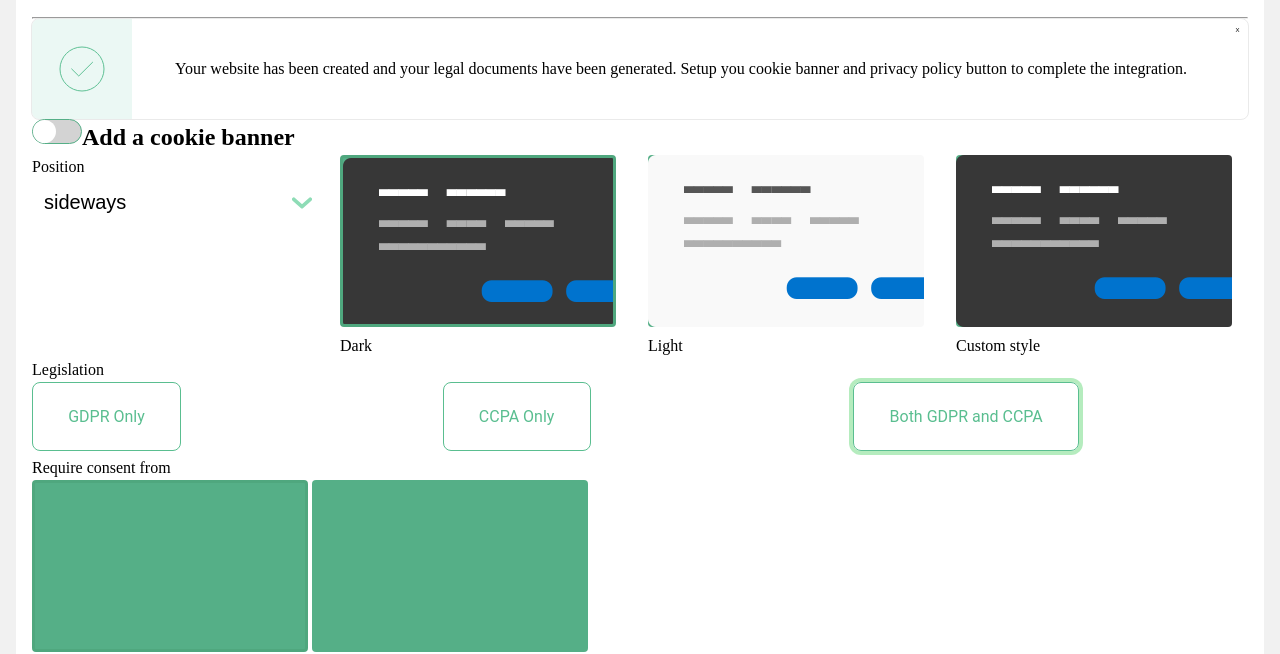
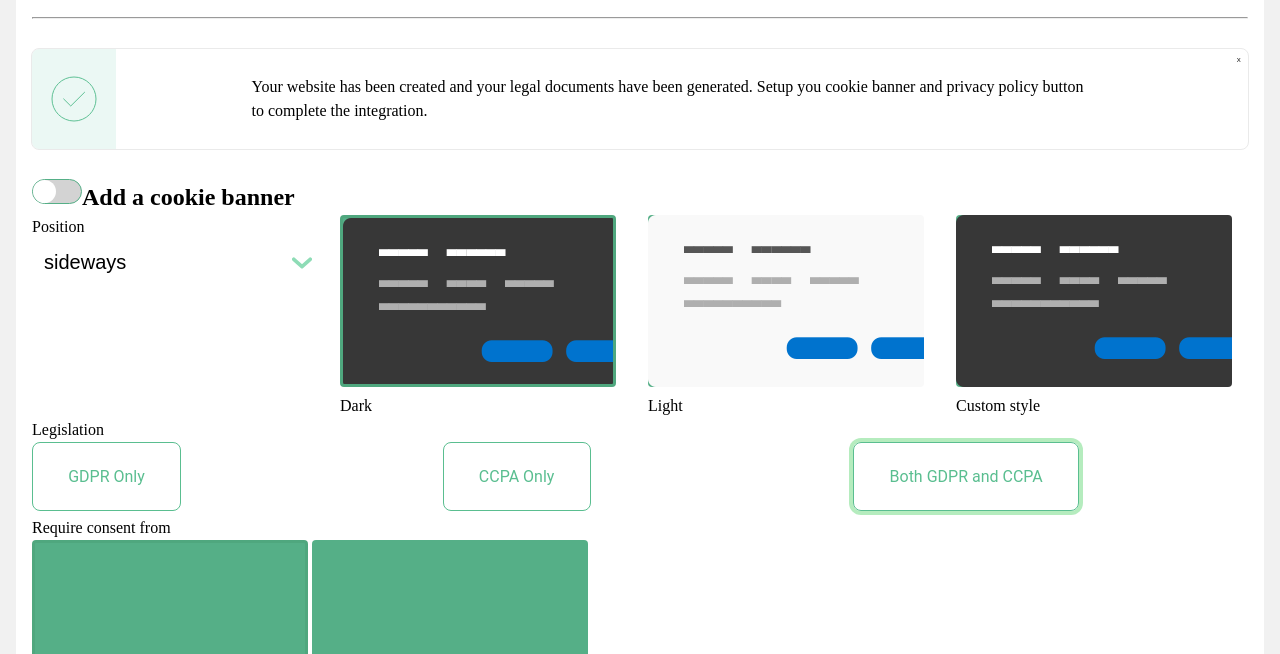
Before and after one commit to adritek/iubenda, a website: page index.html in a window 1280 px wide. Shown: the part 146-800 px from the top of the page. Drawn offline with Linux system fonts and the light colour scheme.

Commit message:
more css updates

```diff
--- a/css/styles.css
+++ b/css/styles.css
@@ -81,6 +81,10 @@ i.fa-solid.fa-desktop{
   border-radius: 7px;
   justify-content: space-between;
   align-items: center;
+  margin: 30px 0;
+}
+#model-aok p{
+  padding: 0 8.5em;
 }
 
 span.model-checkmark {
```
